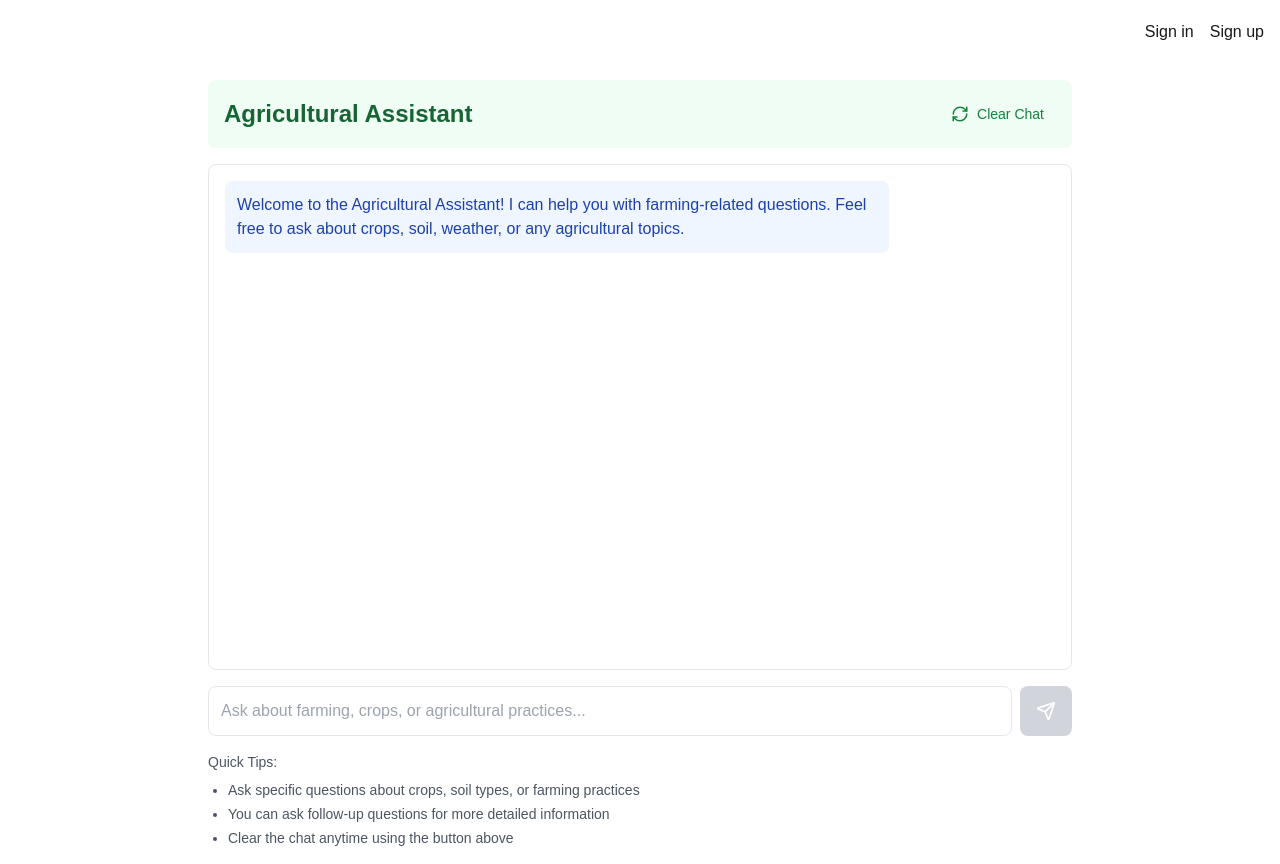
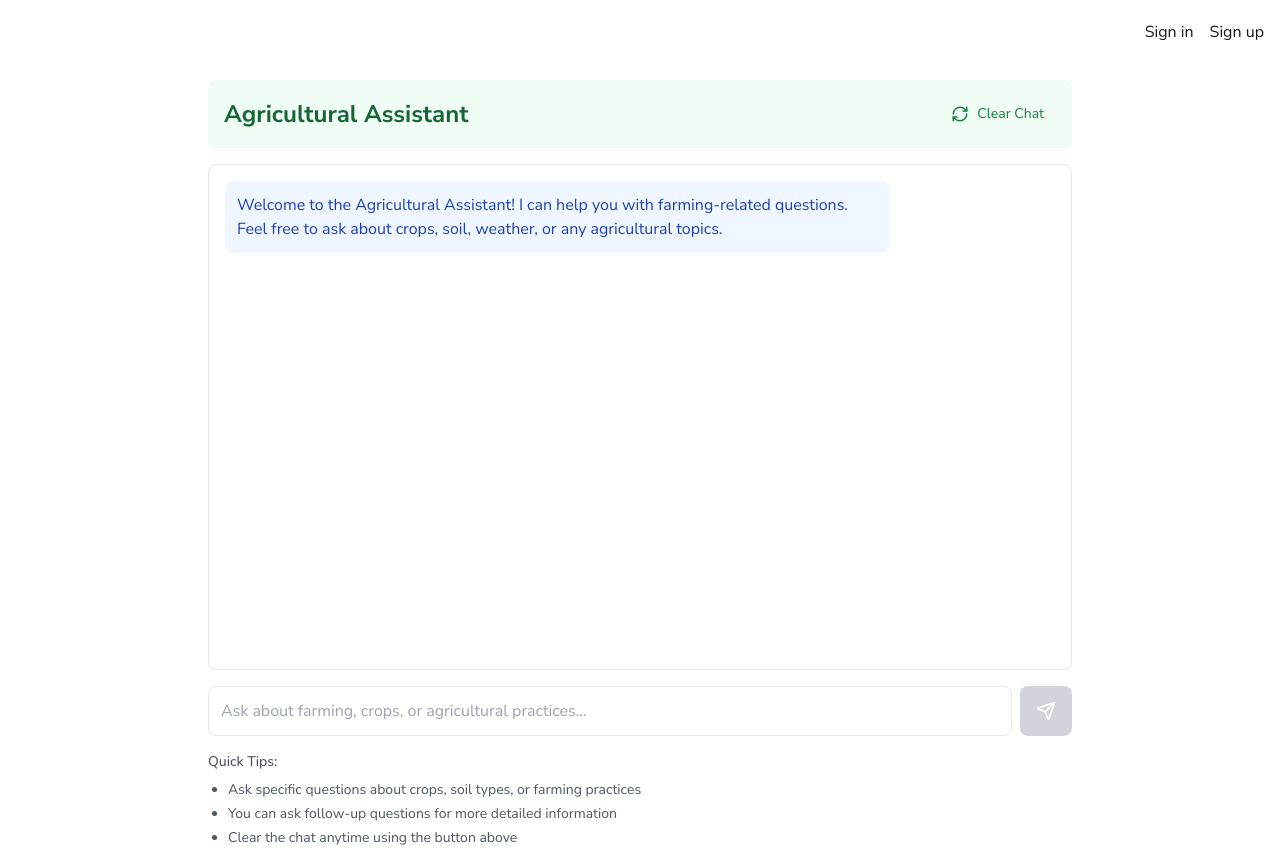
Before and after one commit to tuyishimejohnson/chatbot, a Next.js app in the folder agri-chatbot/: page / in a window 1280 px wide. Built offline with nearby package versions, Linux system fonts and the light colour scheme; no server answers.

Commit message:
Change the font family

```diff
--- a/agri-chatbot/app/layout.tsx
+++ b/agri-chatbot/app/layout.tsx
@@ -1,6 +1,6 @@
-"use client"
+"use client";
 
-import { Geist, Geist_Mono } from "next/font/google";
+import { Nunito_Sans } from "next/font/google";
 import "./globals.css";
 import { useRouter } from "next/navigation";
 import {
@@ -12,29 +12,18 @@ import {
   UserButton,
 } from "@clerk/nextjs";
 
-const geistSans = Geist({
-  variable: "--font-geist-sans",
-  subsets: ["latin"],
-});
-
-const geistMono = Geist_Mono({
-  variable: "--font-geist-mono",
-  subsets: ["latin"],
-});
-
+const nunito = Nunito_Sans()
 
 export default function RootLayout({
   children,
 }: Readonly<{
   children: React.ReactNode;
 }>) {
-  const router = useRouter()
+  const router = useRouter();
   return (
     <ClerkProvider>
       <html lang="en">
-        <body
-          className={`${geistSans.variable} ${geistMono.variable} antialiased`}
-        >
+        <body className={`font-Nunito_Sans antialiased`}>
           <header className="flex justify-end items-center p-4 gap-4 h-16">
             <SignedOut>
               <SignInButton />
--- a/agri-chatbot/app/page.tsx
+++ b/agri-chatbot/app/page.tsx
@@ -1,4 +1,4 @@
-"use client"
+"use client";
 import { useState } from "react";
 import { Send, Loader2, RefreshCw } from "lucide-react";
 
@@ -13,7 +13,7 @@ export default function AgriChatBotInterface() {
   const [input, setInput] = useState<string>("");
   const [isLoading, setIsLoading] = useState<boolean>(false);
 
-  const handleSubmit = async (event:React.FormEvent<HTMLFormElement>) => {
+  const handleSubmit = async (event: React.FormEvent<HTMLFormElement>) => {
     event.preventDefault();
     if (!input.trim()) return "Ask me about agriculture";
 
@@ -50,7 +50,7 @@ export default function AgriChatBotInterface() {
       <div className="flex flex-col h-screen max-w-4xl mx-auto p-4">
         {/* Header */}
         <div className="flex justify-between items-center mb-4 p-4 bg-green-50 rounded-lg">
-          <h1 className="text-2xl font-bold text-green-800">
+          <h1 className="text-2xl  font-Nunito_Sans font-bold text-green-800">
             Agricultural Assistant
           </h1>
           <button
```
